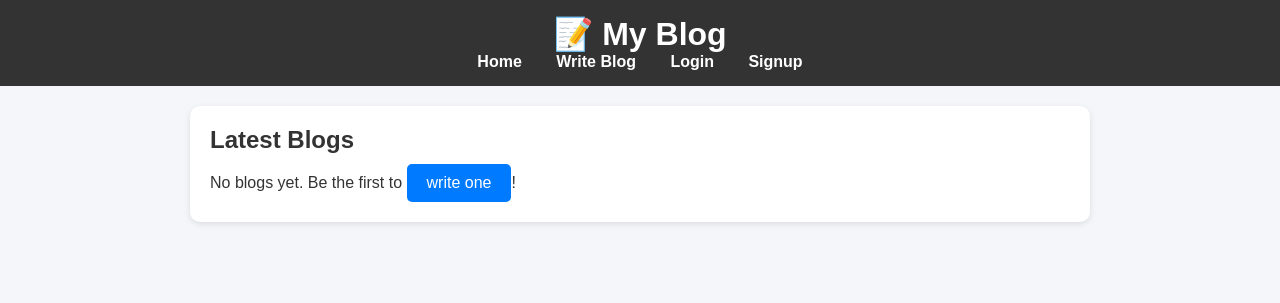
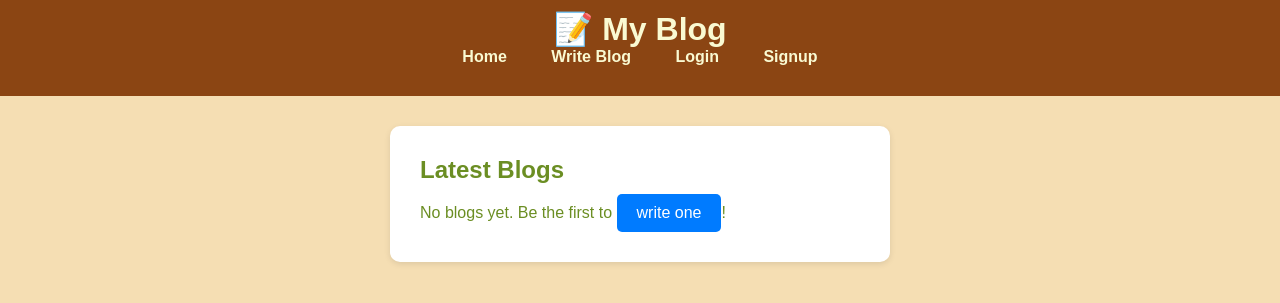
Before and after one commit to AnujaLamichhane/Blogapp, a Django app: page / in a window 1280 px wide. Shown: the top 303 px of the page. Run offline with Django 5.2, Linux system fonts and the light colour scheme; data that the repository does not hold is empty.

Commit message:
Updated blog templates and navbar

```diff
--- a/notes/templates/notes/base.html
+++ b/notes/templates/notes/base.html
@@ -95,24 +95,27 @@
         /* Body styling */
         body {
             font-family: Arial, sans-serif; /* Font style */
-            background-color: #f4f6f9; /* Light grey background */
-            color: #333; /* Text color */
+            background-color: wheat; /* Light grey background */
+            color: olivedrab; /* Text color */
         }
 
         /* Header styling */
         header {
-            background-color: #333;
-            color: white;
-            padding: 15px;
+            background-color:saddlebrown;
+            color:lightgoldenrodyellow;
+            padding: 10px 20px 30px;
             text-align: center;
+            margin-bottom: 30px;
+
         }
 
         /* Navigation links */
         header nav a {
-            color: white;
+            color: lightgoldenrodyellow;
             text-decoration: none;
-            margin: 0 15px;
+            margin: 0 20px;
             font-weight: bold;
+
         }
         .form-container {
     display: flex;
@@ -149,9 +152,9 @@
 
         /* Main content container */
         .container {
-            max-width: 900px;
+            max-width: 500px;
             margin: 20px auto;
-            padding: 20px;
+            padding: 30px;
             background-color: white;
             border-radius: 10px;
             box-shadow: 0 2px 6px rgba(0,0,0,0.1);
@@ -175,14 +178,14 @@
 
         /* Blog card styling */
         .blog-card {
-            margin-bottom: 20px;
+            margin-bottom: 10px;
             padding: 15px;
             border-bottom: 1px solid #ccc;
         }
 
         .blog-card img {
             max-width: 100%;
-            border-radius: 10px;
+            border-radius: 40px;
             margin-top: 10px;
         }
     </style>
--- a/notes/templates/notes/home.html
+++ b/notes/templates/notes/home.html
@@ -57,7 +57,7 @@
             <img src="{{ blog.image.url }}" alt="{{ blog.title }}">
         {% endif %}
 
-        <p>{{ blog.content|truncatechars:150 }}</p>
+        <p>{{ blog.content|truncatechars:50 }}</p>
         <a class="btn" href="{% url 'blog_detail' blog.id %}">Read More</a>
     </div>
 {% empty %}
```
